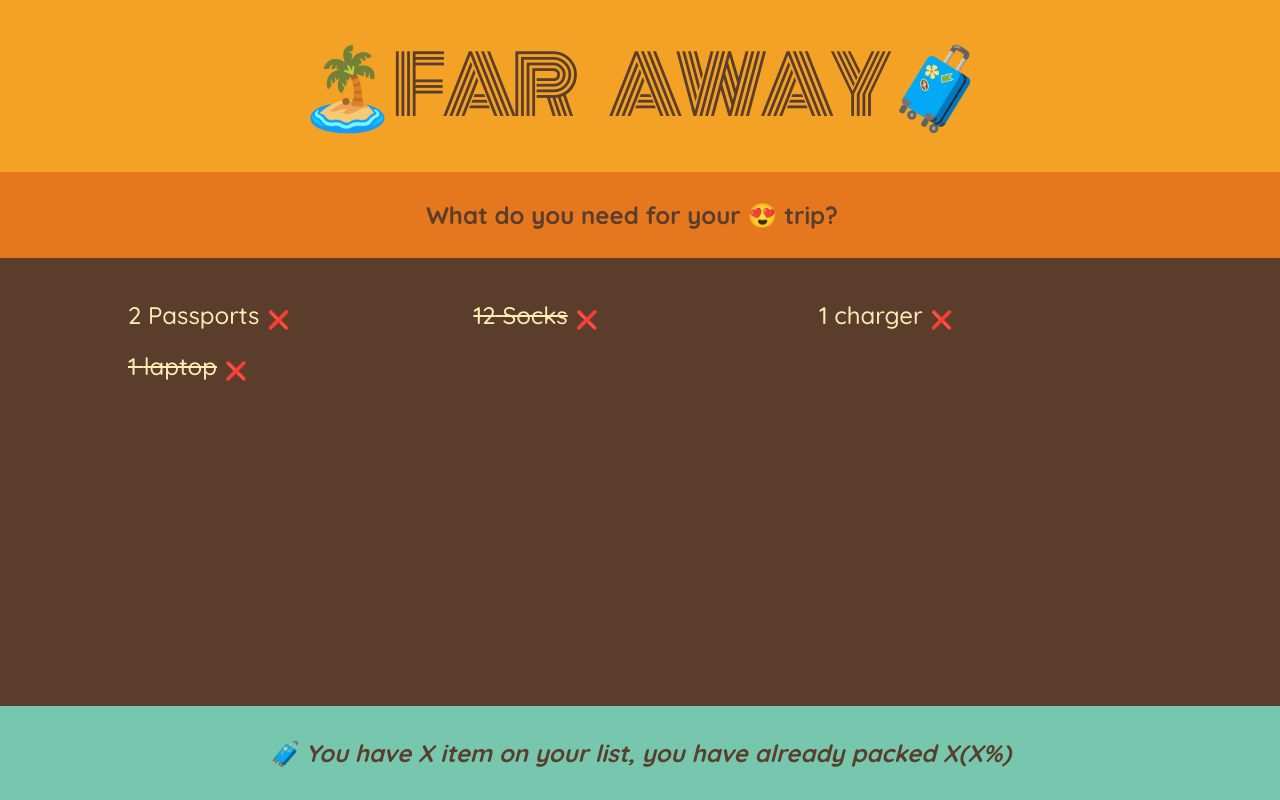
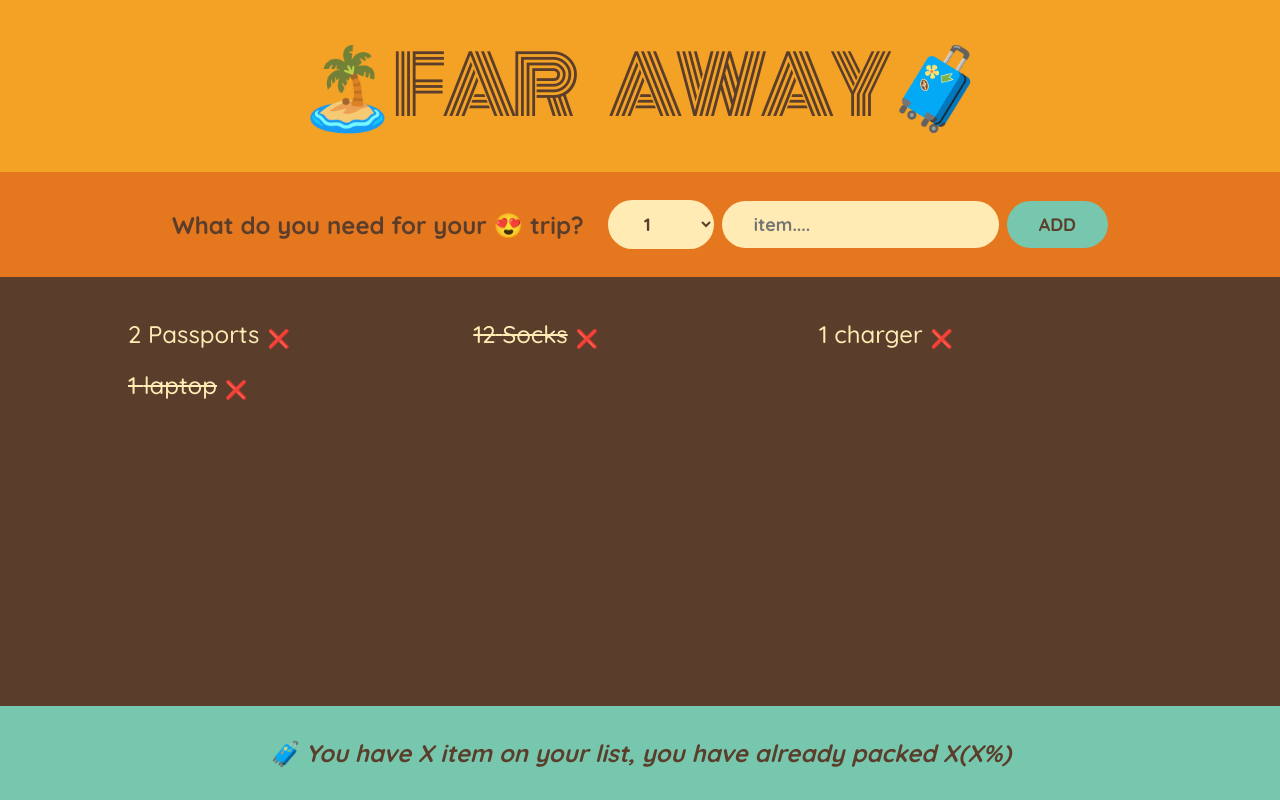
Before and after one commit to OstrichFarmer/travel-list, a React (Create React App) app: page / in a window 1280 px wide. Built offline with nearby package versions, Linux system fonts and the light colour scheme.

Commit message:
used array function for the select component

```diff
--- a/src/components/form.js
+++ b/src/components/form.js
@@ -1,8 +1,17 @@
 import "../index.css";
 export default function Form() {
   return (
-    <div className="add-form">
+    <form className="add-form">
       <h3>What do you need for your 😍 trip?</h3>
-    </div>
+      <select>
+        {Array.from({ length: 20 }, (_, i) => i + 1).map((num) => (
+          <option value={num} key={num}>
+            {num}
+          </option>
+        ))}
+      </select>
+      <input placeholder="item...." />
+      <button>ADD</button>
+    </form>
   );
 }
--- a/src/components/packingList.js
+++ b/src/components/packingList.js
@@ -4,15 +4,16 @@ import Item from "./item";
 const initialItems = [
   { id: 1, description: "Passports", quantity: 2, packed: false },
   { id: 2, description: "Socks", quantity: 12, packed: true },
-  { id: 1, description: "charger", quantity: 1, packed: false },
-  { id: 2, description: "laptop", quantity: 1, packed: true },
+  { id: 3, description: "charger", quantity: 1, packed: false },
+  { id: 4, description: "laptop", quantity: 1, packed: true },
 ];
+
 export default function PackingList() {
   return (
     <div className="list">
       <ul>
         {initialItems.map((item) => (
-          <Item item={item} />
+          <Item item={item} key={item.id} />
         ))}
       </ul>
     </div>
--- a/src/index.css
+++ b/src/index.css
@@ -1,7 +1,3 @@
-/*
-
-*/
-
 @import url("https://fonts.googleapis.com/css2?family=Monoton&family=Quicksand:wght@500;700&display=swap");
 
 * {
```
